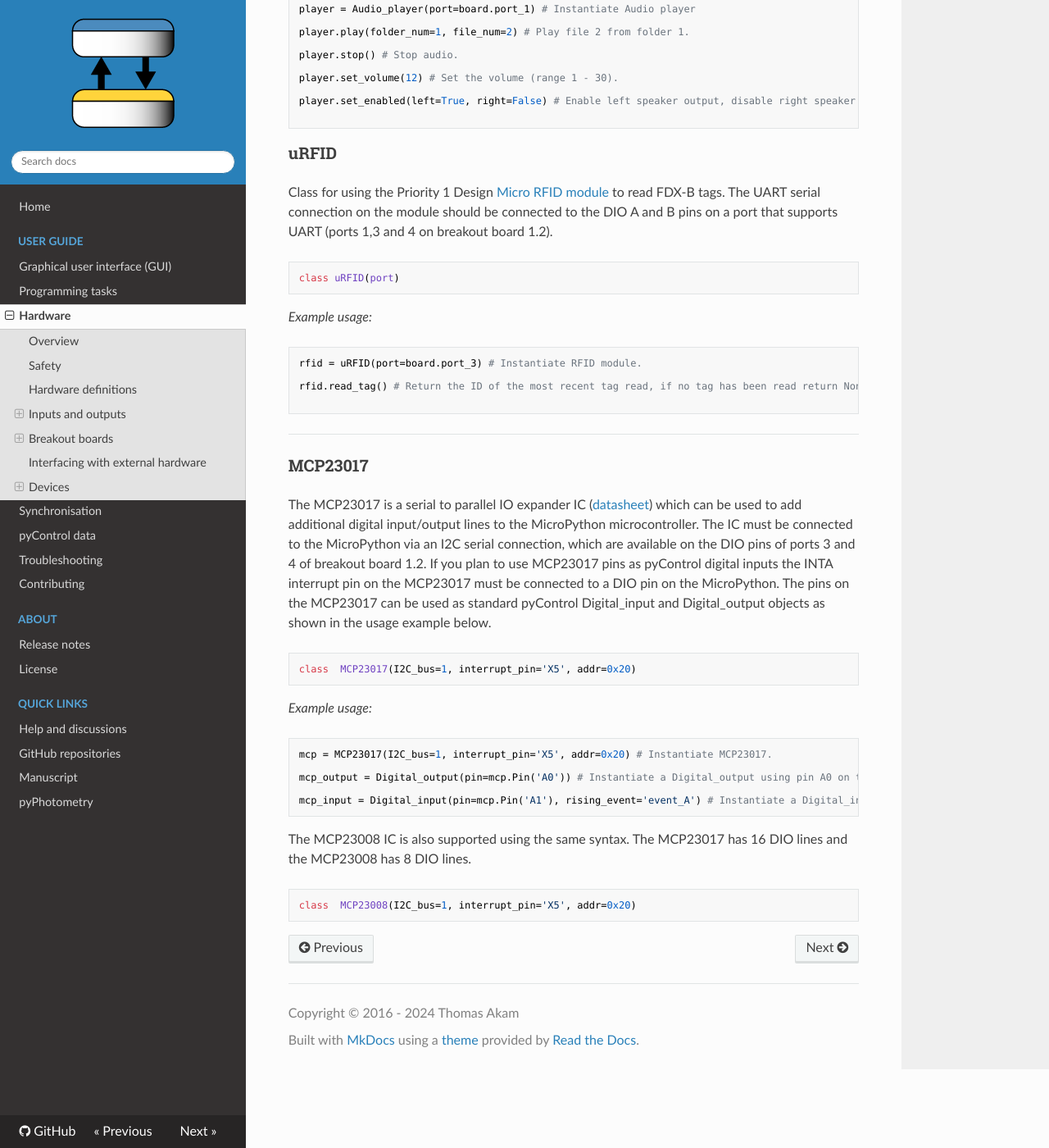
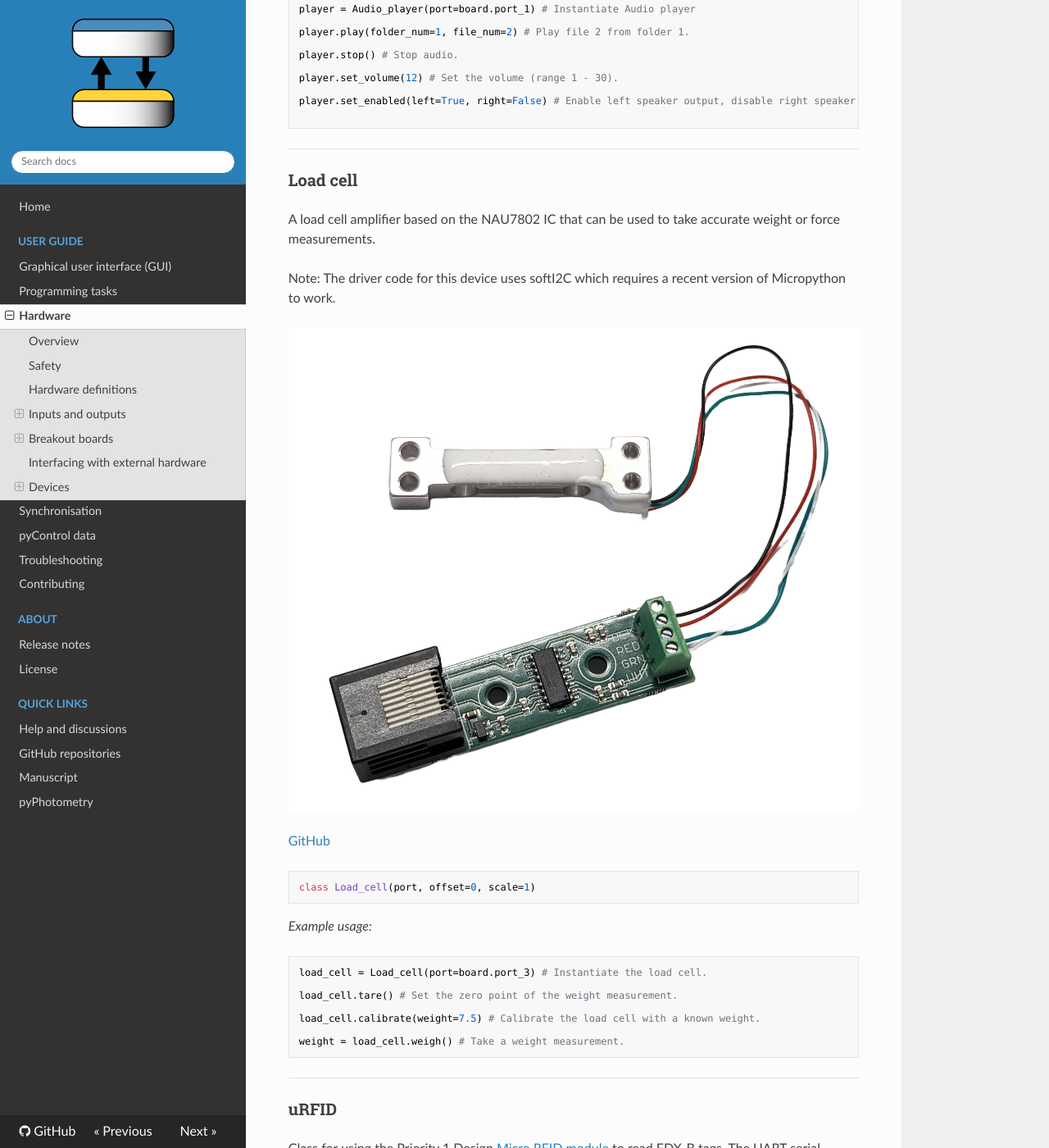
Before and after one commit to pyControl/docs, an MkDocs documentation site: the page built from docs/user-guide/hardware.md, in a window 1280 px wide and 1400 px high, scrolled down 28482 px. Shown: the whole window at 82% size. Built offline with MkDocs 1.6.1, drawn with Linux system fonts in a browser that asks for light colours; nearby versions of some CDN libraries.

Commit message:
Added info about the load cell device.

````diff
--- a/docs/user-guide/hardware.md
+++ b/docs/user-guide/hardware.md
@@ -785,6 +785,38 @@ player.set_enabled(left=True, right=False) # Enable left speaker output, disable
 
 ```
 
+---
+
+### Load cell
+
+A load cell amplifier based on the NAU7802 IC that can be used to take accurate weight or force measurements.
+
+Note:  The driver code for this device uses softI2C which requires a recent  version of Micropython to work.
+
+![Load cell](../media/hardware/load_cell.jpg)
+
+[GitHub](https://github.com/pyControl/hardware/tree/master/Load_cell)
+
+```python
+class Load_cell(port, offset=0, scale=1)
+```
+
+*Example usage:*
+
+```python
+load_cell = Load_cell(port=board.port_3) # Instantiate the load cell.
+
+load_cell.tare() # Set the zero point of the weight measurement.
+
+load_cell.calibrate(weight=7.5) # Calibrate the load cell with a known weight.
+
+weight = load_cell.weigh() # Take a weight measurement.
+```
+
+
+
+---
+
 ### uRFID
 
 Class for using the Priority 1 Design [Micro RFID module](http://www.priority1design.com.au/rfid_reader_modules.html) to read FDX-B tags.  The UART serial connection on the module should be connected to the DIO A and B pins on a port that supports UART (ports 1,3 and 4 on breakout board 1.2).
````
Also changed, not shown: docs/media/hardware/load_cell.jpg (added).
